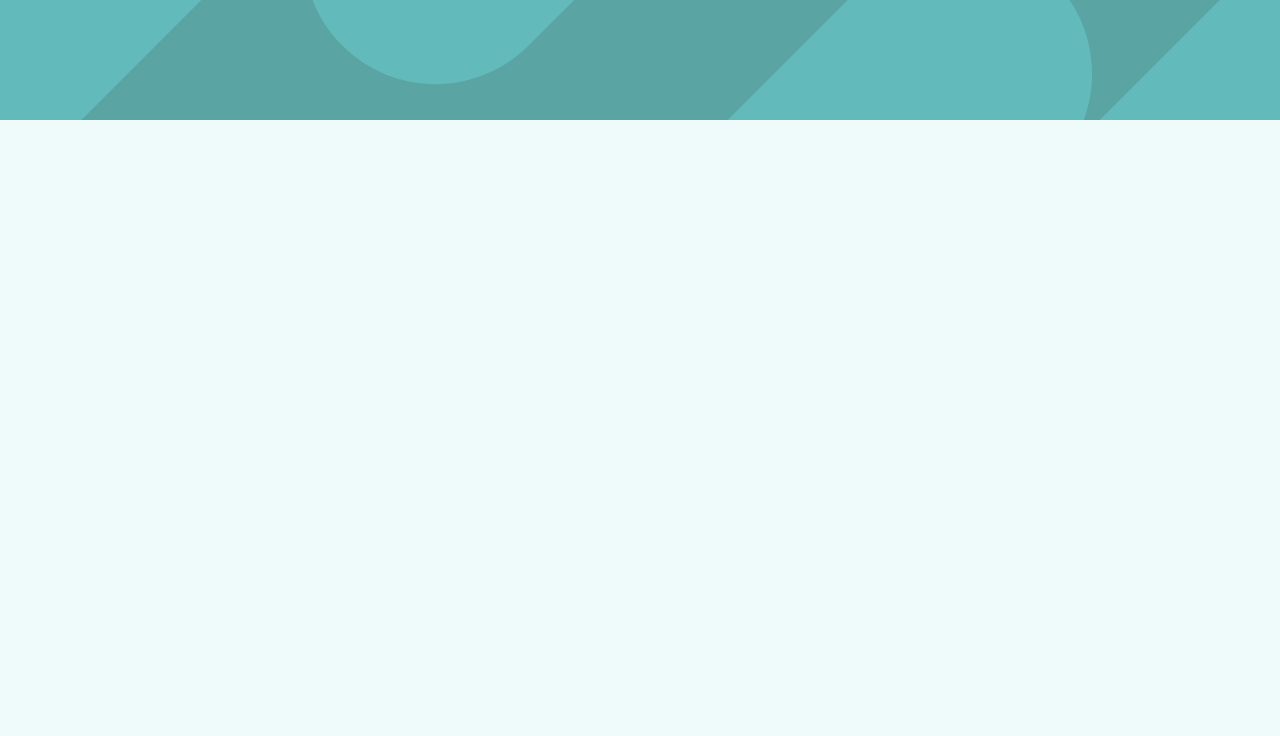
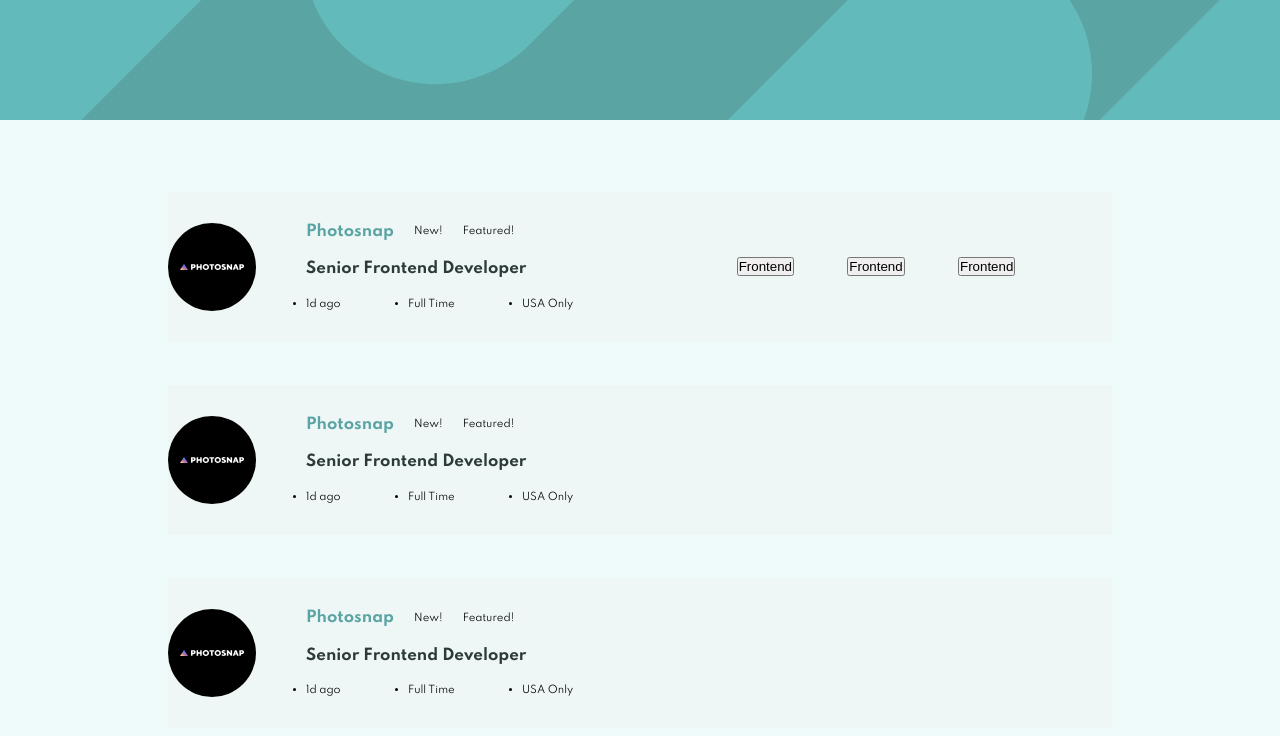
Before and after one commit to DittyCode/JobFiltering, a plain HTML site: page index.html in a window 1280 px wide. Drawn offline with Linux system fonts and the light colour scheme.

Commit message:
#3 Codding html + sass

```diff
--- a/index.html
+++ b/index.html
@@ -21,6 +21,86 @@
 	</head>
 	<body>
 		<header class="header"></header>
-		<main class="main"></main>
+		<main class="main">
+			<article class="offert">
+				<div class="offert__description">
+					<img
+						src="./images/photosnap.svg"
+						alt="photosnap logo"
+						class="offert__image"
+					/>
+					<div class="offert__informations">
+						<div class="offert__heading">
+							<h2 class="offert__title">Photosnap</h2>
+							<p class="offert__order">New!</p>
+							<p class="offert__order--featured">Featured!</p>
+						</div>
+						<h3 class="offert__job">Senior Frontend Developer</h3>
+						<div class="offert__details">
+							<ul class="offert__list">
+								<li class="list__item">1d ago</li>
+								<li class="list__item">Full Time</li>
+								<li class="list__item">USA Only</li>
+							</ul>
+						</div>
+					</div>
+				</div>
+				<div class="offert__skills">
+					<button class="offert__skill">Frontend</button>
+					<button class="offert__skill">Frontend</button>
+					<button class="offert__skill">Frontend</button>
+				</div>
+			</article>
+			<article class="offert">
+				<div class="offert__description">
+					<img
+						src="./images/photosnap.svg"
+						alt="photosnap logo"
+						class="offert__image"
+					/>
+					<div class="offert__informations">
+						<div class="offert__heading">
+							<h2 class="offert__title">Photosnap</h2>
+							<p class="offert__order">New!</p>
+							<p class="offert__order--featured">Featured!</p>
+						</div>
+						<h3 class="offert__job">Senior Frontend Developer</h3>
+						<div class="offert__details">
+							<ul class="offert__list">
+								<li class="list__item">1d ago</li>
+								<li class="list__item">Full Time</li>
+								<li class="list__item">USA Only</li>
+							</ul>
+						</div>
+					</div>
+				</div>
+				<div class="offert__skills"></div>
+			</article>
+			<article class="offert">
+				<div class="offert__description">
+					<img
+						src="./images/photosnap.svg"
+						alt="photosnap logo"
+						class="offert__image"
+					/>
+					<div class="offert__informations">
+						<div class="offert__heading">
+							<h2 class="offert__title">Photosnap</h2>
+							<p class="offert__order">New!</p>
+							<p class="offert__order--featured">Featured!</p>
+						</div>
+						<h3 class="offert__job">Senior Frontend Developer</h3>
+						<div class="offert__details">
+							<ul class="offert__list">
+								<li class="list__item">1d ago</li>
+								<li class="list__item">Full Time</li>
+								<li class="list__item">USA Only</li>
+							</ul>
+						</div>
+					</div>
+				</div>
+				<div class="offert__skills"></div>
+			</article>
+		</main>
 	</body>
 </html>
--- a/sass/abstracts/_mixins.scss
+++ b/sass/abstracts/_mixins.scss
@@ -0,0 +1,6 @@
+@mixin flex-mother($direction: row, $align: center, $justify: center) {
+	display: flex;
+	flex-direction: $direction;
+	align-items: $align;
+	justify-content: $justify;
+}
--- a/sass/components/_main.scss
+++ b/sass/components/_main.scss
@@ -1,4 +1,5 @@
 .main {
+	@include flex-mother(column, center, space-around);
 	min-height: 85vh;
 	padding: 5em;
 }
--- /dev/null
+++ b/sass/components/_offert.scss
@@ -0,0 +1,45 @@
+.offert {
+	@include flex-mother();
+	height: 150px;
+	width: 80%;
+	background-color: map-get($neutral-colors, neutralLightGrayishCyanFilter);
+
+	&__description {
+		display: flex;
+		width: 50%;
+	}
+	&__informations {
+		@include flex-mother(column, flex-start, space-between);
+		width: 100%;
+		margin-left: 5em;
+		& > * {
+			width: 80%;
+		}
+	}
+	&__title {
+		color: map-get($primary-colors, primaryDesaturatedDark);
+	}
+	&__job {
+		font-size: 1.5rem;
+		color: map-get($neutral-colors, neutralVeryDarkGrayishCyan);
+	}
+	&__heading {
+		@include flex-mother();
+		justify-content: flex-start;
+	}
+	&__order {
+		margin: 0 2em;
+	}
+	&__skills {
+		@include flex-mother();
+	}
+	&__skill {
+		margin: 0 2em;
+	}
+	&__list {
+		@include flex-mother(row, center, space-between);
+	}
+	&__skills {
+		width: 50%;
+	}
+}
--- a/sass/styles.scss
+++ b/sass/styles.scss
@@ -3,3 +3,4 @@
 @import './base/reset';
 @import './components/header';
 @import './components/main';
+@import './components/offert';
```
Also changed, not shown: dist/css/styles.css, 1 other file.
